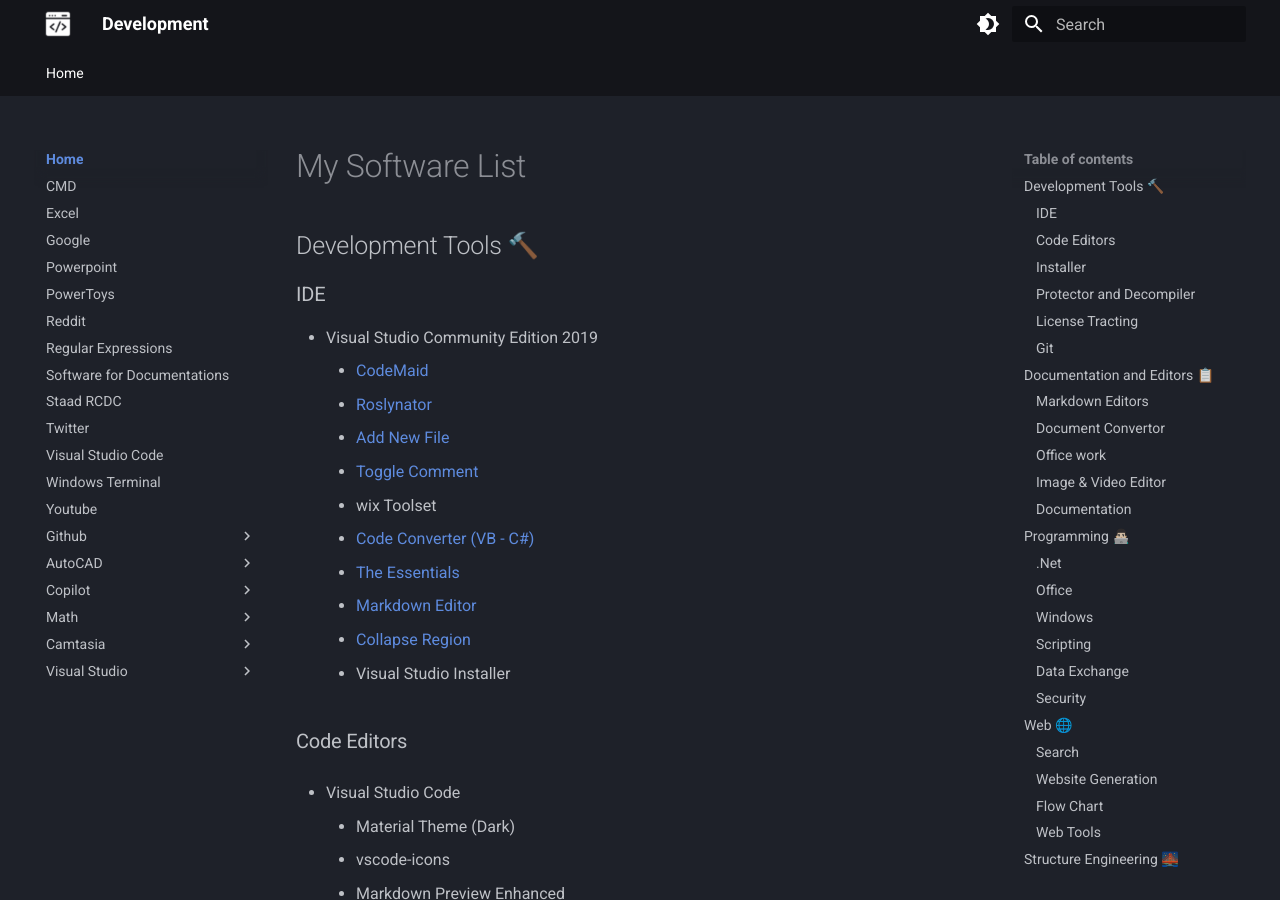
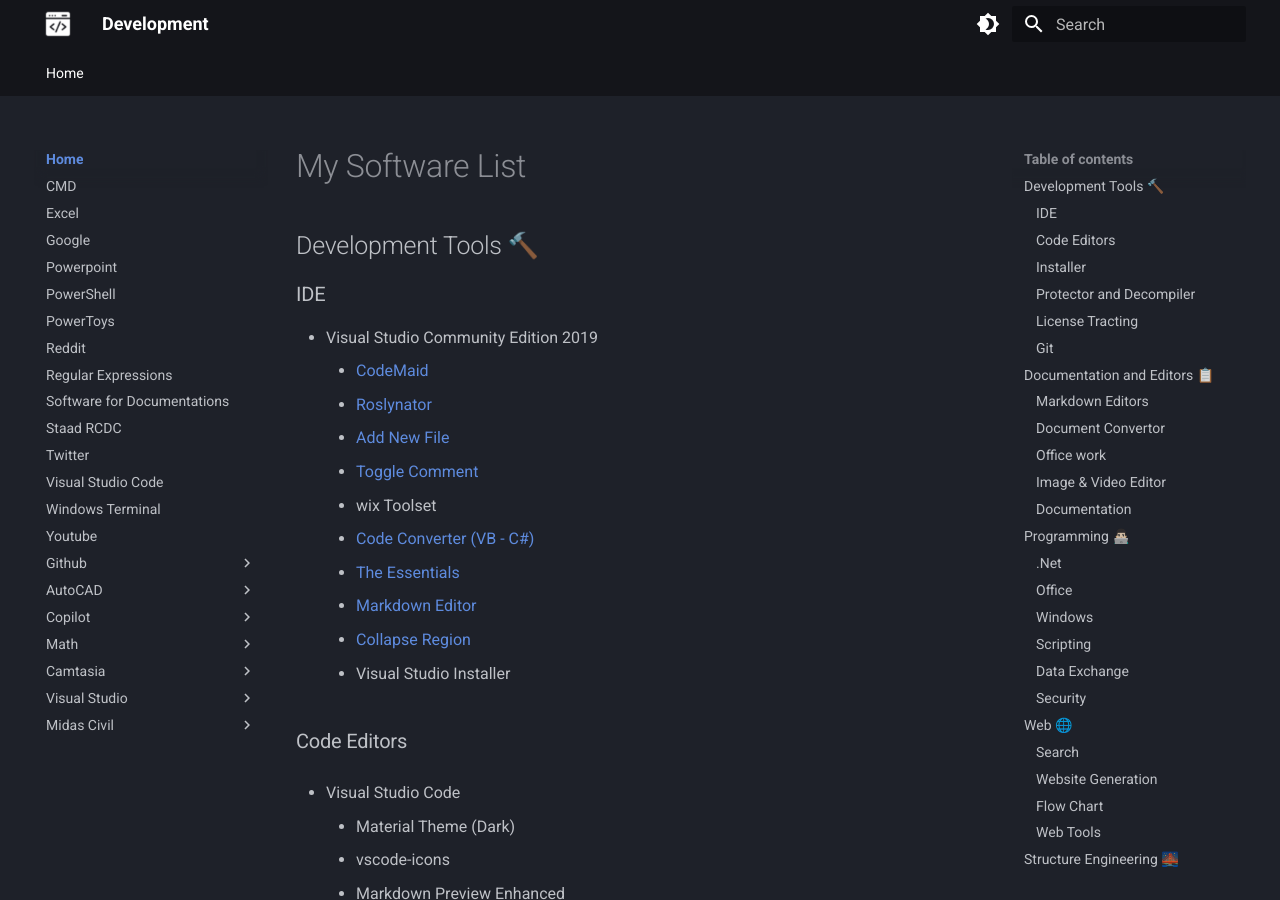
Before and after one commit to NodesAutomations/Development, an MkDocs documentation site: the page built from docs/index.md, in a window 1280 px wide and 900 px high. Built offline with MkDocs 1.6.1 and Material for MkDocs 9.7.7, drawn with Linux system fonts in a browser that asks for light colours; some of the changed lines change nothing that is shown.

Commit message:
Midas civil added

```diff
--- a/mkdocs.yml
+++ b/mkdocs.yml
@@ -10,6 +10,7 @@
     - Excel: Excel.md
     - Google: Google.md
     - Powerpoint: Powerpoint.md
+    - PowerShell: PowerShell.md
     - PowerToys: PowerToys.md
     - Reddit: Reddit.md
     - Regular Expressions: Regular Expressions.md
@@ -52,6 +53,16 @@
       - Settings: Visual Studio/Settings.md
       - Visual Studio Clean Installation: Visual Studio/Visual Studio Clean Installation.md
       - Visual Studio Shortcuts: Visual Studio/Visual Studio Shortcuts.md
+    - Midas Civil:
+      - Files: Midas Civil/Files.md
+      - How to Merge Midas Model: Midas Civil/How to Merge Midas Model.md
+      - Midas Civil Installation: Midas Civil/Midas Civil Installation.md
+      - Moving Loads: Midas Civil/Moving Loads.md
+      - Utilize DXF import and export in Midas Civil: Midas Civil/Utilize DXF import and export in Midas Civil.md
+      - File Samples:
+        - Basic: Midas Civil/File Samples/Basic.md
+        - Floor Loads: Midas Civil/File Samples/Floor Loads.md
+        - Section file: Midas Civil/File Samples/Section file.md
 
 # Theme
 theme:
```
Also changed, not shown: docs/Midas Civil/Basic.md (renamed from Midas Civil/File Samples/Basic.md), docs/Midas Civil/Files.md (renamed from Midas Civil/Files.md), docs/Midas Civil/Floor Loads.md (renamed from Midas Civil/File Samples/Floor Loads.md), docs/Midas Civil/How to Merge Midas Model.md (renamed from Midas Civil/How to Merge Midas Model.md), docs/Midas Civil/Midas Civil Installation.md (renamed from Midas Civil/Midas Civil Installation.md), docs/Midas Civil/Moving Loads.md (renamed from Midas Civil/Moving Loads.md), docs/Midas Civil/Section file.md (renamed from Midas Civil/File Samples/Section file.md), docs/Midas Civil/Utilize DXF import and export in Midas Civil.md (renamed from Midas Civil/Utilize DXF import and export in Midas Civil.md), docs/PowerShell.md (renamed from Power Shell/Basics.md).
